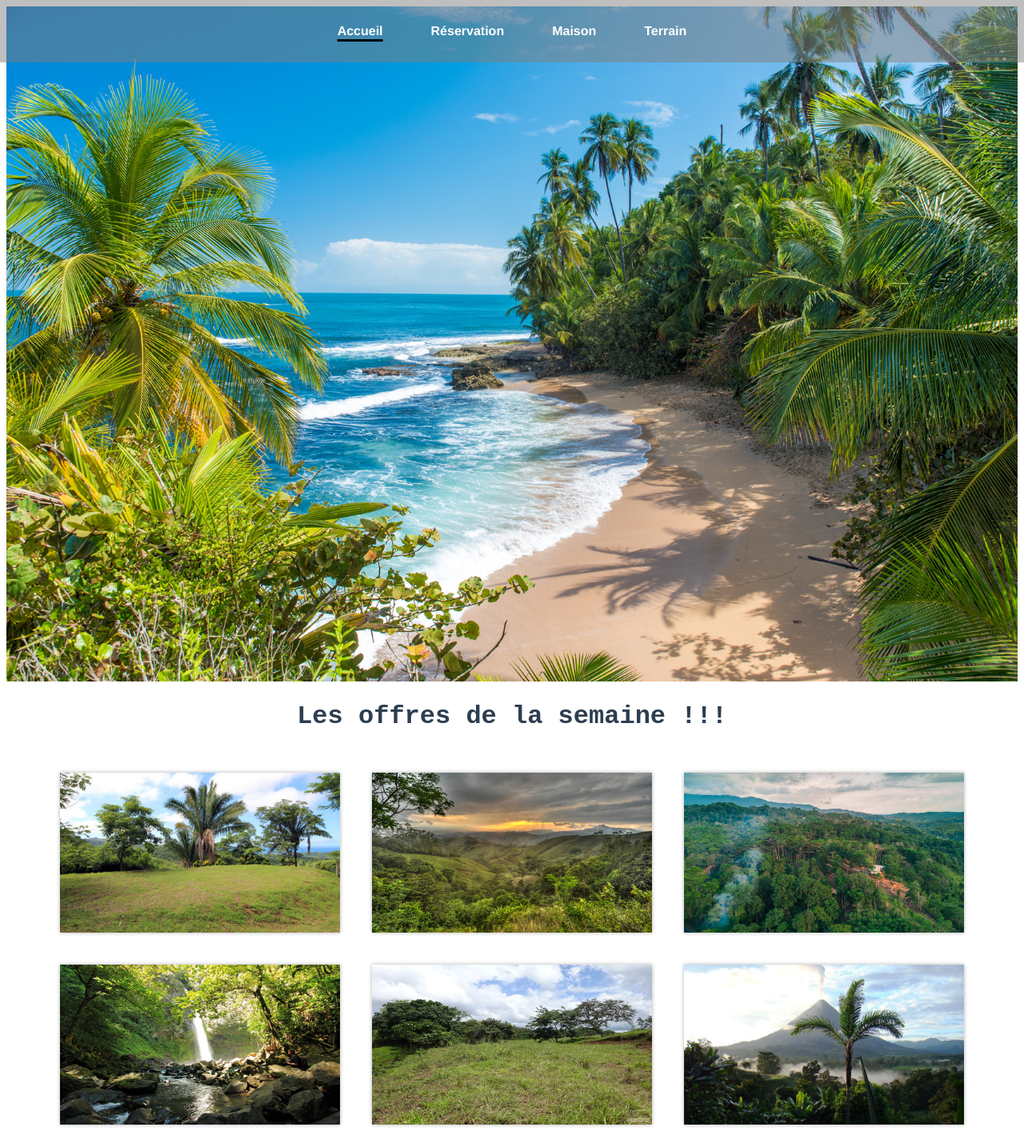
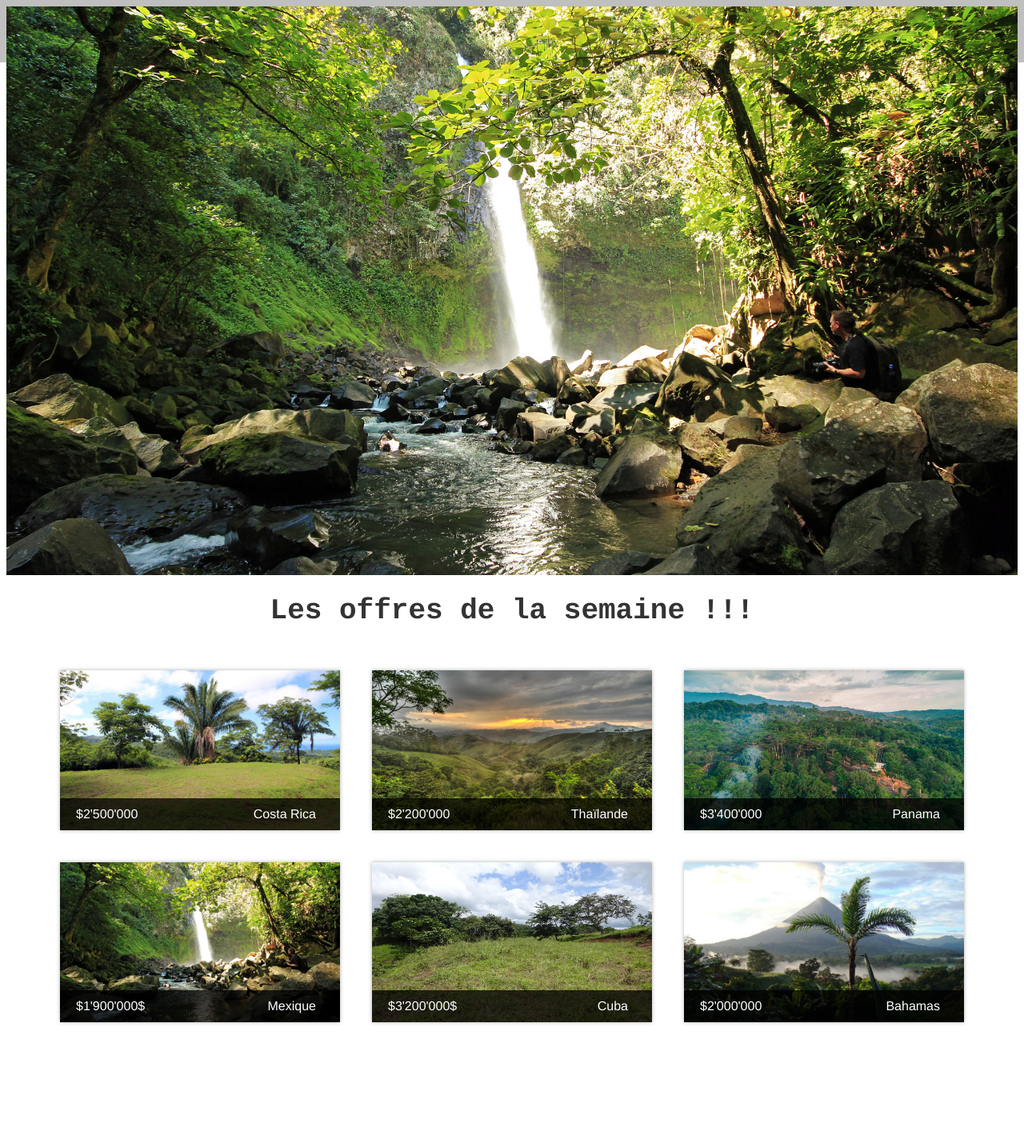
Before and after one commit to renaudlandry123/mytripwebsite, a Vue app: page / in a window 1280 px wide. Shown: the whole page at 80% size. After the commit the page ends 1306 px from the top, so only its background shows below. Built offline with nearby package versions, Linux system fonts and the light colour scheme.

Commit message:
Update HelloWorld.vue

```diff
--- a/src/components/HelloWorld.vue
+++ b/src/components/HelloWorld.vue
@@ -1,47 +1,192 @@
 <template>
   <div class="accueil">
-    <img id="ImageAccueil" src="../assets/imageAccueil.jpg" />
-    <h1 style="font-family: 'Courier New', Courier, monospace">
+    <div class="fade-container">
+      <img class="fade-img" src="../assets/imageAccueil.jpg" />
+      <img class="fade-img" src="../assets/image3.jpg" />
+      <img class="fade-img" src="../assets/image4.jpg" />
+    </div>
+    <h1
+      style="
+        font-family: 'Arial, sans-serif', Courier, monospace;
+        font-size: 36px;
+        font-weight: bold;
+        color: #333;
+      "
+    >
       Les offres de la semaine !!!
     </h1>
     <div class="image-grid">
+      <div class="image-container">
         <img src="../assets/image1.jpg" />
+        <div class="image-overlay">
+          <div class="image-overlay">
+            <p class="price">$2'500'000</p>
+            <p class="location">Costa Rica</p>
+          </div>
+        </div>
+      </div>
+      <div class="image-container">
         <img src="../assets/image2.jpg" />
+        <div class="image-overlay">
+          <div class="image-overlay">
+            <p class="price">$2'200'000</p>
+            <p class="location">Thaïlande</p>
+          </div>
+        </div>
+      </div>
+      <div class="image-container">
         <img src="../assets/image3.jpg" />
+        <div class="image-overlay">
+          <div class="image-overlay">
+            <p class="price">$3'400'000</p>
+            <p class="location">Panama</p>
+          </div>
+        </div>
+      </div>
+      <div class="image-container">
         <img src="../assets/image4.jpg" />
+        <div class="image-overlay">
+          <div class="image-overlay">
+            <p class="price">$1'900'000$</p>
+            <p class="location">Mexique</p>
+          </div>
+        </div>
+      </div>
+      <div class="image-container">
         <img src="../assets/image5.jpg" />
+        <div class="image-overlay">
+          <div class="image-overlay">
+            <p class="price">$3'200'000$</p>
+            <p class="location">Cuba</p>
+          </div>
+        </div>
+      </div>
+      <div class="image-container">
         <img src="../assets/image6.jpg" />
+        <div class="image-overlay">
+          <div class="image-overlay">
+            <p class="price">$2'000'000</p>
+            <p class="location">Bahamas</p>
+          </div>
+        </div>
+      </div>
     </div>
   </div>
 </template>
 
 <script>
 export default {
-  name: "HelloWorld",
+  name: "AccueilComponent",
+  mounted() {
+    const images = document.querySelectorAll(".fade-img");
+    const duration = 7000;
+    let currentImageIndex = 0;
+
+    function fadeOutImage() {
+      images[currentImageIndex].classList.add("fade-out");
+      currentImageIndex = (currentImageIndex + 1) % images.length;
+      images[currentImageIndex].classList.remove("fade-out");
+      setTimeout(fadeOutImage, duration);
+    }
+    fadeOutImage();
+  },
 };
 </script>
 
 <style scoped>
 #ImageAccueil {
-  top: 0;
-  left: 0;
+  position: relative;
   z-index: -1;
+  height: 100%;
   width: 100%;
-  height: 100%;
   object-fit: cover;
 }
+
 .image-grid {
   display: flex;
   flex-wrap: wrap;
   justify-content: center;
   padding-top: 10px;
+  clear: both;
+}
+.image-container {
+  position: relative;
+  margin: 20px;
+  width: 350px;
+  height: 200px;
+  box-shadow: 0 0 5px rgba(0, 0, 0, 0.3);
+  overflow: hidden;
+  cursor: pointer;
 }
 
-.image-grid img {
-  width: 25%;
-  height: 200px;
-  width: 350px;
-  margin: 20px;
-  box-shadow: 0 0 5px rgba(0, 0, 0, 0.3);
+.image-container img {
+  width: 100%;
+  height: 100%;
+  object-fit: cover;
+  transition: transform 0.3s ease;
+}
+
+.image-container:hover img {
+  transform: scale(1.1);
+}
+
+.fade-container {
+  position: relative;
+  height: 0;
+  padding-bottom: 56.25%;
+}
+
+.image-overlay {
+  width: 100%;
+  height: 40px;
+  background-color: rgba(0, 0, 0, 0.5);
+  display: flex;
+  justify-content: space-between;
+  align-items: center;
+  opacity: 1;
+  position: absolute;
+  bottom: 0;
+  left: 0;
+  padding: 0 20px;
+  cursor: pointer;
+}
+
+.image-container:hover .image-overlay {
+  opacity: 1;
+}
+
+.image-overlay p {
+  color: #fff;
+  font-size: 16px;
+}
+
+.price {
+  color: #fff;
+  font-size: 16px;
+  text-align: left;
+  padding-right: 10px;
+  margin: 0;
+}
+
+.location {
+  color: #fff;
+  font-size: 16px;
+  text-align: right;
+  margin: 90px;
+}
+
+.fade-img {
+  position: absolute;
+  top: 0;
+  left: 0;
+  height: 100%;
+  width: 100%;
+  object-fit: cover;
+  opacity: 1;
+  transition: opacity 2s;
+}
+
+.fade-img.fade-out {
+  opacity: 0;
 }
 </style>
```
Lines whose indentation alone changed are shown as unchanged.
